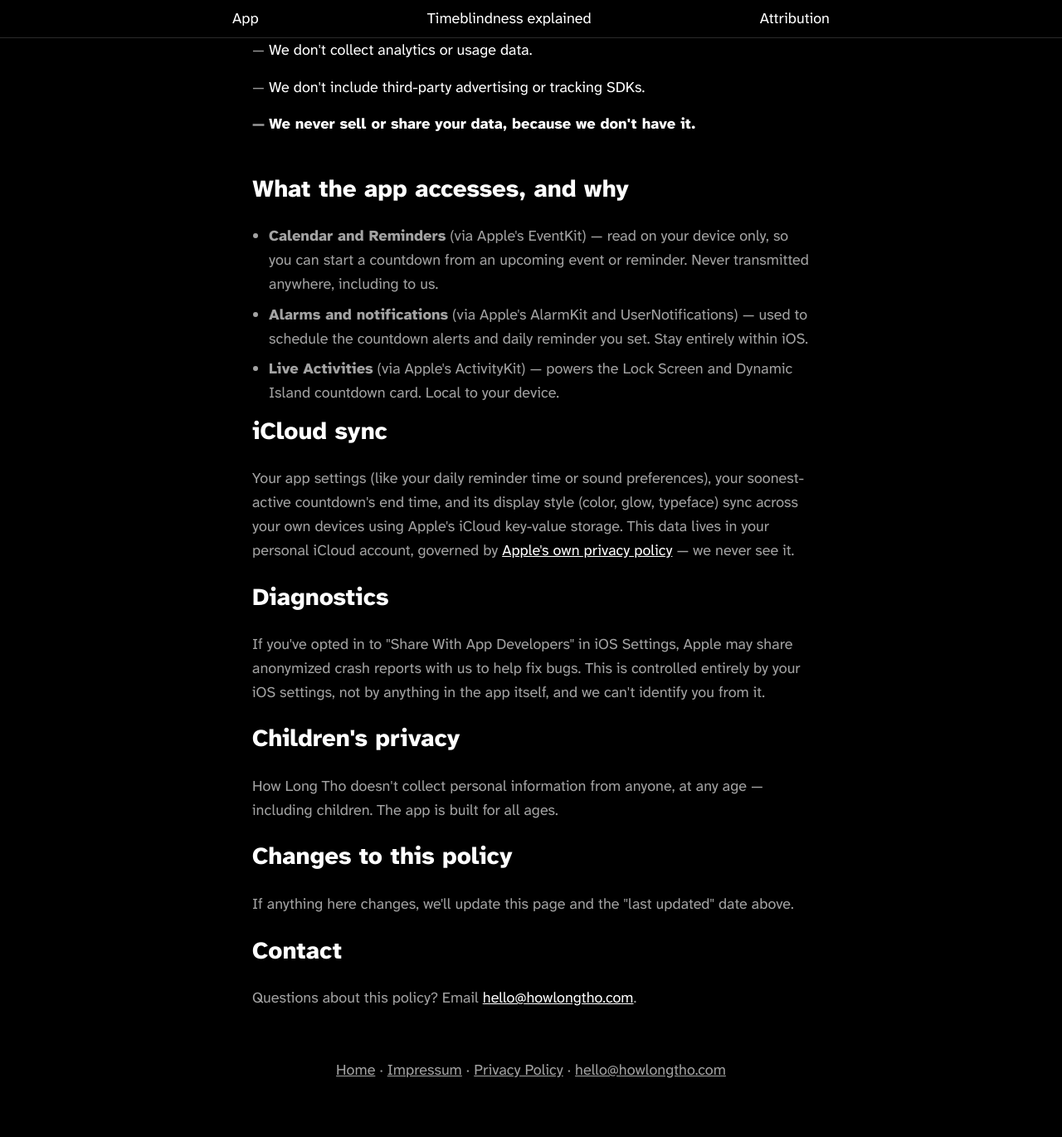
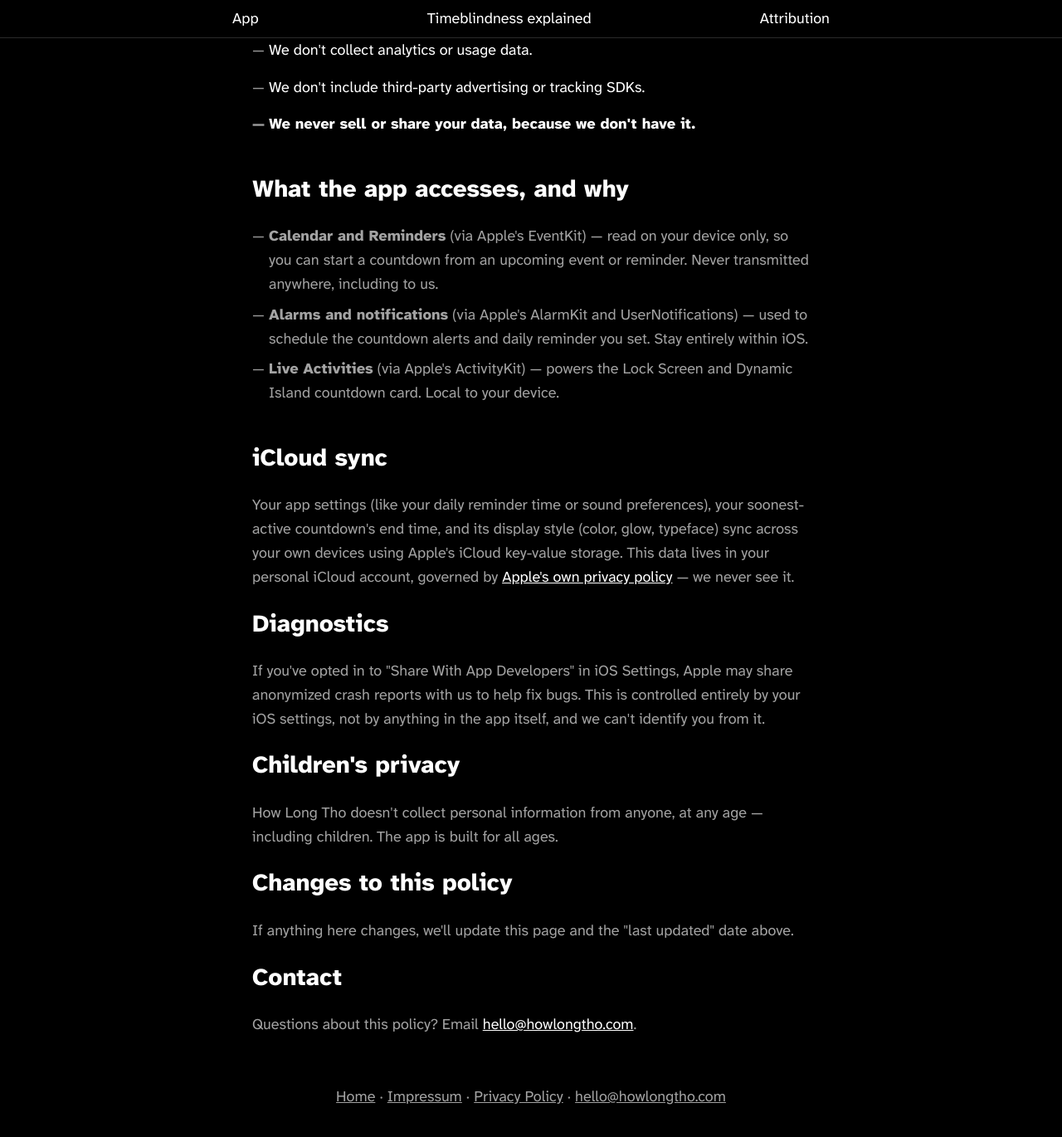
Before and after one commit to afknapping/howlongtho-website, a Jekyll site: the page built from privacy.md, in a window 1280 px wide and 1400 px high, scrolled down 527 px. Shown: the top 1370 px of the window at 83% size. Built offline with Jekyll 4.4.1, drawn with Linux system fonts in a browser that asks for light colours.

Commit message:
Unify list bullet style, fix spacing before following headings
.plain-list used default disc bullets while .features used a dash —
now both use the same dash style. Also gives .plain-list a bottom
margin so headings after it (e.g. "iCloud sync") aren't flush against
the last item.

Co-Authored-By: Claude Sonnet 5 <noreply@anthropic.com>

```diff
--- a/assets/style.css
+++ b/assets/style.css
@@ -362,12 +362,21 @@ main > p {
   color: #999999;
 }
 .plain-list {
-  padding: 0 0 0 20px;
-  margin: 16px 0 0;
+  list-style: none;
+  padding: 0;
+  margin: 16px 0 40px;
   color: #a3a3a3;
 }
 .plain-list li {
+  padding-left: 20px;
+  position: relative;
   margin-bottom: 8px;
+}
+.plain-list li::before {
+  content: "\2014";
+  position: absolute;
+  left: 0;
+  color: #999999;
 }
 .screenshot-grid {
   display: flex;
```
